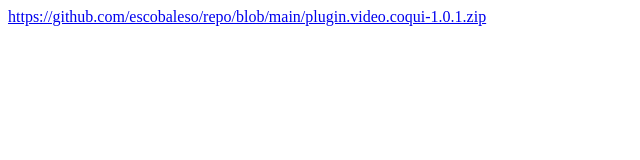
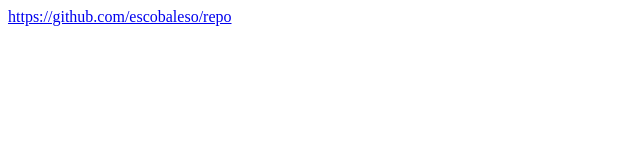
Before and after one commit to escobaleso/repo5, a plain HTML site: page index.html in a window 1280 px wide. Shown: the whole page, without its empty margins (0-640 px from the left). Drawn offline with Linux system fonts and the light colour scheme.

Commit message:
Update index.html

```diff
--- a/index.html
+++ b/index.html
@@ -1,2 +1,2 @@
 <!DOCTYPE html>
-<a href="https://github.com/escobaleso/repo/blob/main/plugin.video.coqui-1.0.1.zip">https://github.com/escobaleso/repo/blob/main/plugin.video.coqui-1.0.1.zip</a>
+<a href="https://github.com/escobaleso/repo">https://github.com/escobaleso/repo</a>
```
